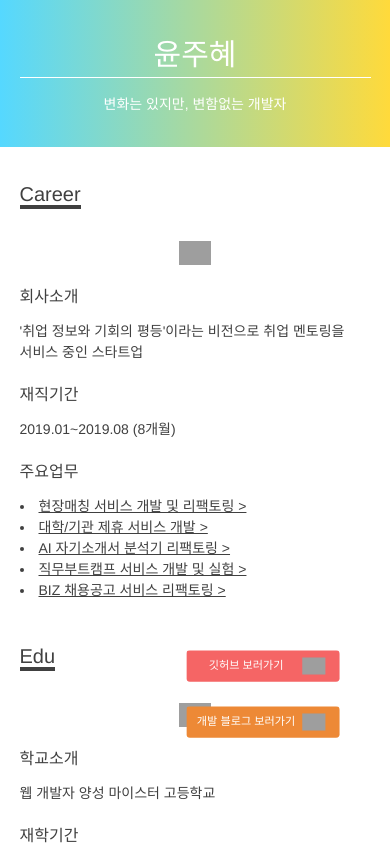
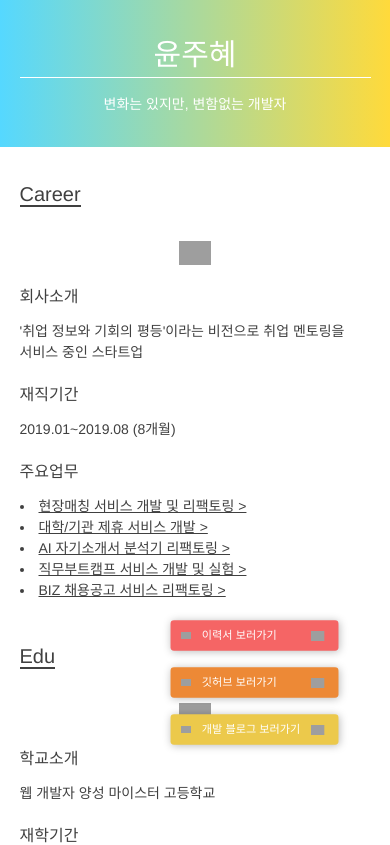
Before and after one commit to yoonjoohye/portfolio, a Vue app: page / in a window 390 px wide. Shown: the top 845 px of the page. Built offline with nearby package versions, Linux system fonts and the light colour scheme; grey boxes are pictures that could not be loaded; a web font is replaced by a local one.

Commit message:
[fix] floating 버튼 수정

```diff
--- a/src/assets/scss/component.scss
+++ b/src/assets/scss/component.scss
@@ -1,6 +1,7 @@
 .btn-resume{
   -webkit-animation: heartbeat 1.5s ease-in-out infinite both;
   animation: heartbeat 1.5s ease-in-out infinite both;
+  box-shadow: 1px 1px 10px #00000047;
 }
 @-webkit-keyframes heartbeat {
   from {
--- a/src/components/Career.vue
+++ b/src/components/Career.vue
@@ -1,7 +1,7 @@
 <template>
     <section class="mb-10 w-full sm:mb-5">
         <div class="mb-8">
-            <span class="text-3xl border-b-4 border-orange-800 sm:text-xl">Career</span>
+            <span class="text-3xl border-b-4 border-orange-800 sm:text-xl sm:border-b-2">Career</span>
         </div>
         <div class="flex flex-col items-center">
             <div class="mb-5" @click="goComento">
--- a/src/components/Edu.vue
+++ b/src/components/Edu.vue
@@ -1,7 +1,7 @@
 <template>
     <section class="mb-10 w-full sm:mb-5">
         <div class="mb-8">
-            <span class="text-3xl border-b-4 border-orange-800 sm:text-xl">Edu</span>
+            <span class="text-3xl border-b-4 border-orange-800 sm:text-xl sm:border-b-2">Edu</span>
         </div>
         <div class="flex flex-col items-center sm:items-start">
             <div class="w-full flex flex-col items-center">
--- /dev/null
+++ b/src/components/Float.vue
@@ -0,0 +1,51 @@
+<template>
+    <div class="z-10 fixed bottom-10 right-10">
+        <div v-for="item in info" class="relative mb-5 btn-resume rounded  py-2 px-3 sm:mb-3" :class="item.color">
+            <a class="flex justify-center items-center"
+               :href="item.url"
+               target="_blank">
+                <div class="w-full flex flex-row items-center text-small text-white mr-3">
+                    <img class="w-5 mr-3 sm:w-3" :src="`https://d2ajlnsxcxj87x.cloudfront.net/logo/${item.img}`">
+                    {{item.title}}
+                </div>
+                <img class="inline h-5 mr-1 sm:h-3" src="https://d2ajlnsxcxj87x.cloudfront.net/logo/arrow.svg"
+                     alt="화살표 이미지">
+            </a>
+        </div>
+    </div>
+</template>
+
+<script>
+    export default {
+        name: "Float",
+        data(){
+            return{
+                info:[
+                    {
+                        title: '이력서 보러가기',
+                        url: 'https://drive.google.com/drive/folders/1kGlwKXYWo4R4-TAou7fAHpNHTIX6Gy9n',
+                        img:'resume.svg',
+                        color:'bg-red-500'
+                    },
+                    {
+                        title: '깃허브 보러가기',
+                        url: 'https://github.com/yoonjoohye',
+                        img:'github.svg',
+                        color:'bg-orange-500'
+                    },
+                    {
+                        title: '개발 블로그 보러가기',
+                        url: 'https://medium.com/@besoftyoon',
+                        img:'medium.svg',
+                        color:'bg-yellow-500'
+                    }
+                ]
+            }
+        }
+
+    }
+</script>
+
+<style scoped>
+
+</style>
--- a/src/components/Record.vue
+++ b/src/components/Record.vue
@@ -1,7 +1,7 @@
 <template>
     <section>
         <div class="mb-8">
-            <span class="text-3xl border-b-4 border-orange-800 sm:text-xl">Portfolio</span>
+            <span class="text-3xl border-b-4 border-orange-800 sm:text-xl sm:border-b-2">Portfolio</span>
         </div>
         <!--포트폴리오-->
         <div class="grid grid-cols-4-m gap-3 mb-8">
--- a/src/components/Resume.vue
+++ /dev/null
@@ -1,40 +0,0 @@
-<template>
-    <div class="z-10 fixed bottom-10 right-10">
-        <div v-for="item in info" class="relative mb-5 btn-resume rounded  py-2 px-3" :class="item.color">
-            <a class="flex justify-center items-center"
-               :href="item.url"
-               target="_blank">
-                <div class="w-full text-center text-small text-white mr-2">{{item.title}}</div>
-                <img class="inline h-5 mr-1" src="https://d2ajlnsxcxj87x.cloudfront.net/logo/arrow.svg"
-                     alt="화살표 이미지">
-            </a>
-        </div>
-    </div>
-</template>
-
-<script>
-    export default {
-        name: "Resume",
-        data(){
-            return{
-                info:[
-                    {
-                        title: '깃허브 보러가기',
-                        url: 'https://github.com/yoonjoohye',
-                        color:'bg-red-500'
-                    },
-                    {
-                        title: '개발 블로그 보러가기',
-                        url: 'https://medium.com/@besoftyoon',
-                        color:'bg-orange-500'
-                    }
-                ]
-            }
-        }
-
-    }
-</script>
-
-<style scoped>
-
-</style>
--- a/src/components/Skill.vue
+++ b/src/components/Skill.vue
@@ -1,7 +1,7 @@
 <template>
     <section class="mb-10 sm:mb-5">
         <div class="mb-8">
-            <span class="text-3xl border-b-4 border-orange-800 sm:text-xl">Skill</span>
+            <span class="text-3xl border-b-4 border-orange-800 sm:text-xl sm:border-b-2">Skill</span>
         </div>
         <div class="text-center">
             <Icon v-for="item in skill" :name="item.name" :img="item.img"></Icon>
--- a/src/views/Index.vue
+++ b/src/views/Index.vue
@@ -1,7 +1,7 @@
 <template>
     <section>
         <!--이력서-->
-        <Resume></Resume>
+        <Float></Float>
         <!--인사말-->
         <Greeting></Greeting>
         <!--프로필-->
@@ -16,13 +16,13 @@
     import Greeting from '@/views/Greeting.vue';
     import Profile from '@/views/Profile.vue';
     import Contact from '@/views/Contact.vue';
-    import Resume from '@/components/Resume.vue';
+    import Float from '@/components/Float.vue';
 
 
     export default {
         name: 'Index',
         components: {
-            Greeting, Profile, Contact,Resume
+            Greeting, Profile, Contact,Float
         },
     }
 </script>
```
Also changed, not shown: src/assets/images/logo/resume.svg (added).
